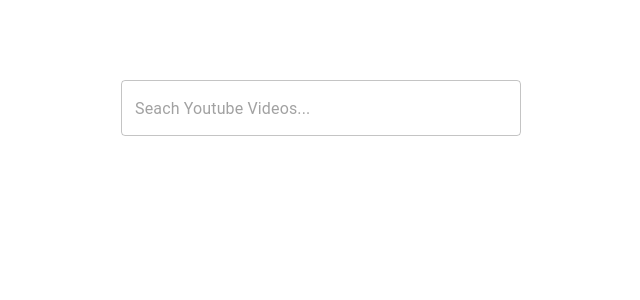
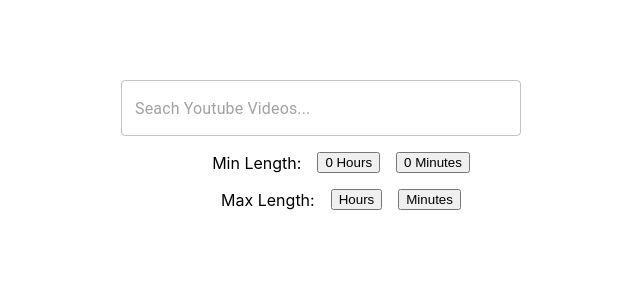
Before and after one commit to SheildSheild/yt-video-length-searcher, a React (Create React App) app in the folder frontend/: page / in a window 1280 px wide. Shown: the top 300 px of the page, without its empty margins (299-939 px from the left). Built offline with nearby package versions, Linux system fonts and the light colour scheme; some icons are missing.

Commit message:
added drop down for min and max length

```diff
--- a/frontend/package.json
+++ b/frontend/package.json
@@ -7,10 +7,12 @@
     "@emotion/styled": "^11.14.1",
     "@mui/icons-material": "^7.2.0",
     "@mui/material": "^7.2.0",
+    "@radix-ui/react-dropdown-menu": "^2.1.15",
     "@testing-library/dom": "^10.4.1",
     "@testing-library/jest-dom": "^6.6.4",
     "@testing-library/react": "^16.3.0",
     "@testing-library/user-event": "^13.5.0",
+    "radix-ui": "^1.4.2",
     "react": "^19.1.1",
     "react-dom": "^19.1.1",
     "react-router-dom": "^7.7.1",
--- a/frontend/src/App.css
+++ b/frontend/src/App.css
@@ -1,3 +1,7 @@
+@import "@radix-ui/colors/black-alpha.css";
+@import "@radix-ui/colors/mauve.css";
+@import "@radix-ui/colors/violet.css";
+
 .App {
   text-align: center;
 }
@@ -36,3 +40,70 @@
     transform: rotate(360deg);
   }
 }
+
+/* Radix UI */
+
+/* reset */
+button {
+	all: unset;
+}
+
+.RightSlot {
+	margin-left: auto;
+	padding-left: 20px;
+	color: var(--mauve-11);
+}
+[data-highlighted] > .RightSlot {
+	color: white;
+}
+[data-disabled] .RightSlot {
+	color: var(--mauve-8);
+}
+
+.DropdownMenuContent,
+.DropdownMenuSubContent {
+	min-width: 220px;
+	background-color: white;
+	border-radius: 6px;
+	padding: 5px;
+	box-shadow:
+		0px 10px 38px -10px rgba(22, 23, 24, 0.35),
+		0px 10px 20px -15px rgba(22, 23, 24, 0.2);
+	animation-duration: 400ms;
+	animation-timing-function: cubic-bezier(0.16, 1, 0.3, 1);
+	will-change: transform, opacity;
+}
+.DropdownMenuContent[data-side="top"],
+.DropdownMenuSubContent[data-side="top"] {
+	animation-name: slideDownAndFade;
+}
+.DropdownMenuContent[data-side="right"],
+.DropdownMenuSubContent[data-side="right"] {
+	animation-name: slideLeftAndFade;
+}
+.DropdownMenuContent[data-side="bottom"],
+.DropdownMenuSubContent[data-side="bottom"] {
+	animation-name: slideUpAndFade;
+}
+.DropdownMenuContent[data-side="left"],
+.DropdownMenuSubContent[data-side="left"] {
+	animation-name: slideRightAndFade;
+}
+
+.DropdownMenuItem,
+.DropdownMenuCheckboxItem,
+.DropdownMenuRadioItem,
+.DropdownMenuSubTrigger {
+	font-size: 13px;
+	line-height: 1;
+	color: var(--violet-11);
+	border-radius: 3px;
+	display: flex;
+	align-items: center;
+	height: 25px;
+	padding: 0 5px;
+	position: relative;
+	padding-left: 25px;
+	user-select: none;
+	outline: none;
+}
--- a/frontend/src/pages/Home.js
+++ b/frontend/src/pages/Home.js
@@ -2,24 +2,33 @@
 import {TextField, IconButton, Box} from '@mui/material';
 import SearchIcon from '@mui/icons-material/Search';
 import {useNavigate} from 'react-router-dom';
+import { DropdownMenu } from "radix-ui";
 
 export default function Home() {
     const [searchTerm, setSearchTerm] = useState("");
+
+    const [minHours, setMinHours] = useState(0);
+    const [minMinutes, setMinMinutes] = useState(0);
+    const [maxHours, setMaxHours] = useState(Infinity);
+    const [maxMinutes, setMaxMinutes] = useState(Infinity);
+
+    const hoursList = [...Array.from({length: 12}, (_, i) => i), "12+"];
+    const minutesList = Array.from({length: 12}, (_, i) => i * 5);
+
     const navigate = useNavigate();
 
     const handleSearch = () => {
+        const totalMinSeconds = minHours * 3600 + minMinutes * 60;
+        const totalMaxSeconds = maxHours * 3600 + maxMinutes * 60;
+
         if (searchTerm.trim() !== "") {
-            navigate(`/results?q=${encodeURIComponent(searchTerm)}`);
+            navigate(`/results?q=${encodeURIComponent(searchTerm)}&minLength=${parseInt(totalMinSeconds)}&maxLength=${parseInt(totalMaxSeconds)}`);
         }
     };
 
     return(
-        <Box
-            display="flex"
-            justifyContent="center"
-            alignItems="center"
-            mt={10}
-        >
+        <Box>
+            <Box display="flex" justifyContent="center" alignItems="center" mt={10}>
                 <TextField
                     variant="outlined"
                     placeholder="Seach Youtube Videos..."
@@ -31,5 +40,68 @@
                     <SearchIcon/>
                 </IconButton>
             </Box>
+            <Box display="flex" justifyContent="center" alignItems="center" mt={2} gap={2}>
+                <div>Min Length: </div>
+                <DropdownMenu.Root>
+                    <DropdownMenu.Trigger>
+                        {minHours === 0? "0 Hours": minHours + " Hours"}
+                    </DropdownMenu.Trigger>
+                        <DropdownMenu.Portal>
+                            <DropdownMenu.Content className="DropdownMenuContent" sideOffset={5}>
+                                {hoursList.map(item => (
+                                <DropdownMenu.Item key={item} onSelect={() => setMinHours(item)} className="DropdownMenuItem">
+                                    <div className="RightSlot">{item} hrs</div>
+                                </DropdownMenu.Item>
+                                ))}
+                            </DropdownMenu.Content>
+                        </DropdownMenu.Portal>
+                </DropdownMenu.Root>
+                <DropdownMenu.Root>
+                    <DropdownMenu.Trigger>
+                        {minMinutes === 0? "0 Minutes": minMinutes + " Minutes"}
+                    </DropdownMenu.Trigger>
+                        <DropdownMenu.Portal>
+                            <DropdownMenu.Content className="DropdownMenuContent" sideOffset={5}>
+                                {minutesList.map(item => (
+                                <DropdownMenu.Item key={item} onSelect={() => setMinMinutes(item)} className="DropdownMenuItem">
+                                    <div className="RightSlot">{item} mins</div>
+                                </DropdownMenu.Item>
+                                ))}
+                            </DropdownMenu.Content>
+                        </DropdownMenu.Portal>
+                </DropdownMenu.Root>
+            </Box>
+            <Box display="flex" justifyContent="center" alignItems="center" mt={2} gap={2}>
+                <div>Max Length: </div>
+                <DropdownMenu.Root>
+                    <DropdownMenu.Trigger>
+                        {maxHours === Infinity? "Hours": maxHours + " Hours"}
+                    </DropdownMenu.Trigger>
+                        <DropdownMenu.Portal>
+                            <DropdownMenu.Content className="DropdownMenuContent" sideOffset={5}>
+                                {hoursList.map(item => (
+                                <DropdownMenu.Item key={item} onSelect={() => setMaxHours(item)} className="DropdownMenuItem">
+                                    <div className="RightSlot">{item} hrs</div>
+                                </DropdownMenu.Item>
+                                ))}
+                            </DropdownMenu.Content>
+                        </DropdownMenu.Portal>
+                </DropdownMenu.Root>
+                <DropdownMenu.Root>
+                    <DropdownMenu.Trigger>
+                        {maxMinutes === Infinity? "Minutes": maxMinutes + " Minutes"}
+                    </DropdownMenu.Trigger>
+                        <DropdownMenu.Portal>
+                            <DropdownMenu.Content className="DropdownMenuContent" sideOffset={5}>
+                                {minutesList.map(item => (
+                                <DropdownMenu.Item key={item} onSelect={() => setMaxMinutes(item)} className="DropdownMenuItem">
+                                    <div className="RightSlot">{item} mins</div>
+                                </DropdownMenu.Item>
+                                ))}
+                            </DropdownMenu.Content>
+                        </DropdownMenu.Portal>
+                </DropdownMenu.Root>
+            </Box>
+        </Box>
     );
 }
--- a/frontend/src/pages/ResultsPage.js
+++ b/frontend/src/pages/ResultsPage.js
@@ -5,6 +5,8 @@
   const location = useLocation();
   const queryParams = new URLSearchParams(location.search);
   const searchTerm = queryParams.get("q");
+  const maxQuery = queryParams.get("maxLength");
+  const minQuery = queryParams.get("minLength");
 
   const [videos, setVideos] = useState([]);
   const [loading, setLoading] = useState(true);
@@ -15,7 +17,7 @@
     async function fetchVideos() {
       try {
         setLoading(true);
-        const response = await fetch(`http://localhost:8000/search?q=${encodeURIComponent(searchTerm)}`);
+        const response = await fetch(`http://localhost:8000/search?q=${encodeURIComponent(searchTerm)}&minLength=${minQuery}&maxLength=${maxQuery}`);
         const data = await response.json();
         setVideos(data.results || []);
       } catch (error) {
```
Also changed, not shown: 2 other files (tests, documents, lock files or other folders). Lines whose indentation alone changed are shown as unchanged.
